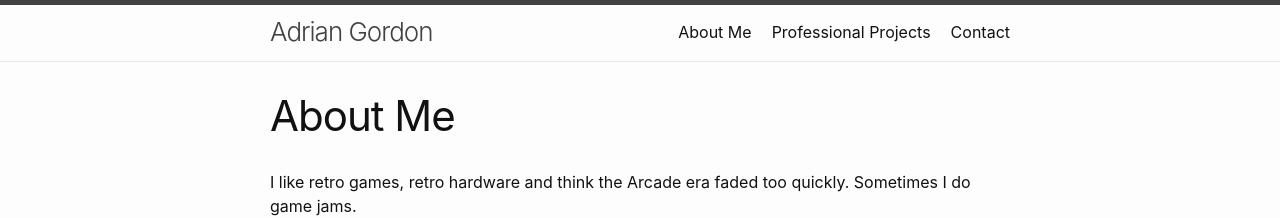
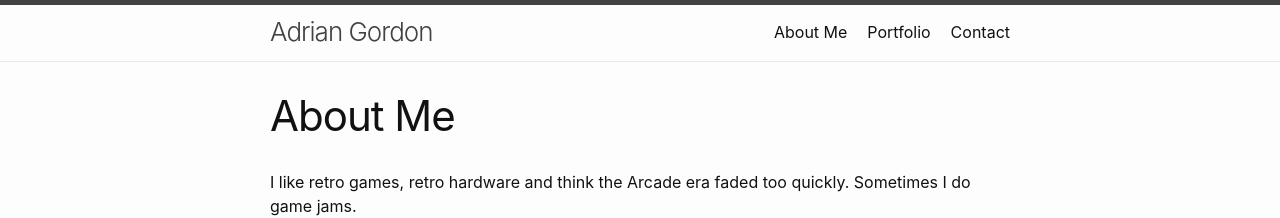
Before and after one commit to TheADrain/Portfolio, a Jekyll site: the page built from docs/index.markdown, in a window 1280 px wide. Shown: the top 218 px of the page. Built offline with Jekyll 4.4.1, drawn with Linux system fonts in a browser that asks for light colours.

Commit message:
Update portfolio.markdown

```diff
--- a/docs/portfolio.markdown
+++ b/docs/portfolio.markdown
@@ -1,4 +1,7 @@
-
+---
+layout: page
+title: Portfolio
+---
 
 ## Professional Projects
 
```
